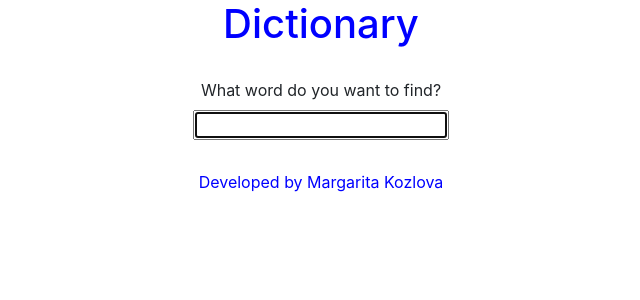
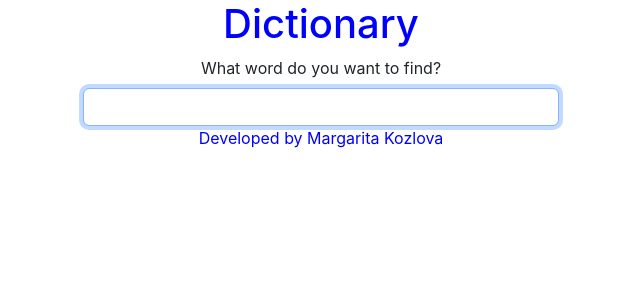
Before and after one commit to MargaritaKremen/dictionary-project, a React (Create React App) app: page / in a window 1280 px wide. Shown: the top 300 px of the page, without its empty margins (319-959 px from the left). Built offline with nearby package versions, Linux system fonts and the light colour scheme.

Commit message:
Change css form

```diff
--- a/src/Dictionary.css
+++ b/src/Dictionary.css
@@ -1,3 +1,3 @@
-.Dictionary{
-    margin: 30px 0;
+.dictionary{
+    max-width: 500px;
 }
--- a/src/Dictionary.js
+++ b/src/Dictionary.js
@@ -14,13 +14,16 @@ export default function Dictionary(){
     }
 
     return(
-        <div className="Dictionary">
-         <label for="exampleInputEmail1" class="form-label">What word do you want to find?</label>
-            <form onSubmit = {search}>
+        <div className="container dictionary">
+          <div class="row justify-content-center">
+             <div class="col text-center">
+                    <form  onSubmit = {search}>
+                        <label for="exampleInputEmail" className="form-label">What word do you want to find?</label>
+                        <input type = "search" className="form-control" onChange = {handleKeywordChange} autoFocus = {true}/>
 
-                <input type = "search" onChange = {handleKeywordChange} autoFocus = {true}/>
-
-            </form>
+                    </form>
+             </div>
+          </div>
         </div>
     )
 }
```
